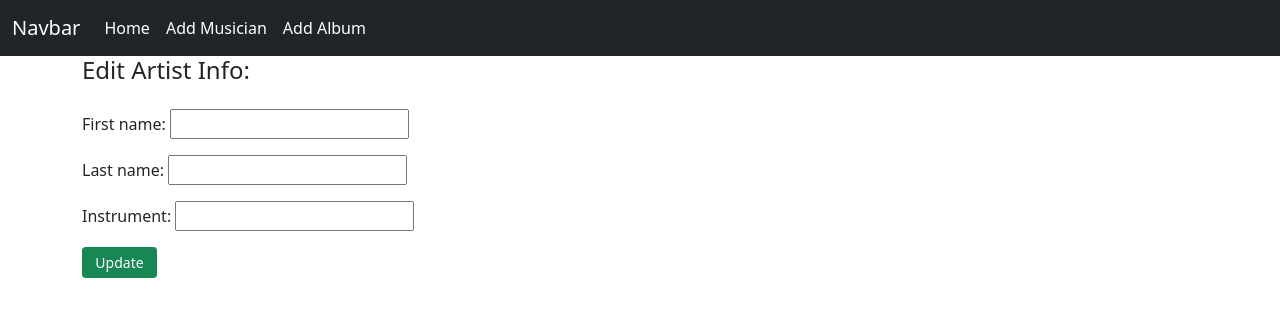
After one commit to atikrpi27/CRUD-operation--Django, a Django app: template templates/edit_artist.html in a window 1280 px wide. The commit adds this page. Shown: the top 317 px of the page. Run offline with Django 4.2, Linux system fonts and the light colour scheme; the template is opened without the code that fills it: values that come from a table or form of the project are taken from there, others are empty.

Commit message:
Add Update Artist Information functionality

```diff
--- a/crud/urls.py
+++ b/crud/urls.py
@@ -10,4 +10,5 @@ urlpatterns = [
     path('musician/', views.musician, name='musician'),
     path('album/', views.album, name='album'),
     path('album-list/<int:artist_id>/', views.album_list, name='album-list'),
+    path('edit-artist/<int:artist_id>/', views.edit_artist, name='edit-artist'),
 ]
--- a/templates/album_list.html
+++ b/templates/album_list.html
@@ -5,8 +5,8 @@
 
     <b>Name: </b>{{artist_info.first_name}} {{artist_info.last_name}} <br>
     <b>Instruments: </b> {{artist_info.instrument}}<br>
-    <b>Artist Ratting: </b>{{artist_ratting.num_stars__avg}}
-
+    <b>Artist Ratting: </b>{{artist_ratting.num_stars__avg}}<br>
+    <a class="btn btn-primary btn-md mt-2" href="{% url 'edit-artist' artist_id=artist_info.id %}">Edit</a>
 
     <h5 class="mt-4">List of Albums: </h5>
     <table class="table table-bordered mt-1">
--- /dev/null
+++ b/templates/edit_artist.html
@@ -0,0 +1,10 @@
+{% extends 'base.html' %}
+{% block body_block %}
+    <h4 class="mb-2">Edit Artist Info: </h4>
+<form method="post" class="mt-4">
+    {% csrf_token %}
+    {{edit_form.as_p}}
+    <input class="btn btn-success btn-sm" style="width: 75px;" type="update" name="update" value="Update">
+</form>
+
+{% endblock %}
```
Also changed, not shown: crud/views.py (+8 -0 lines).
